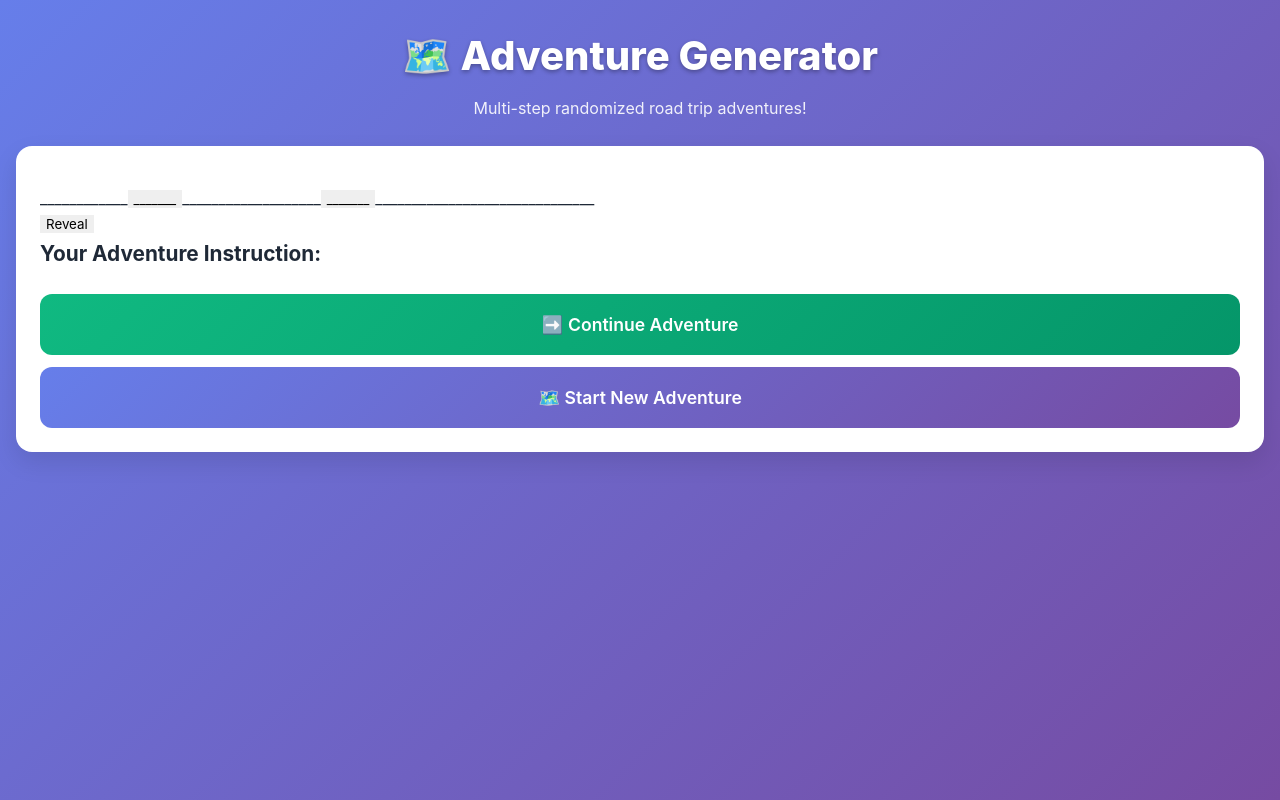
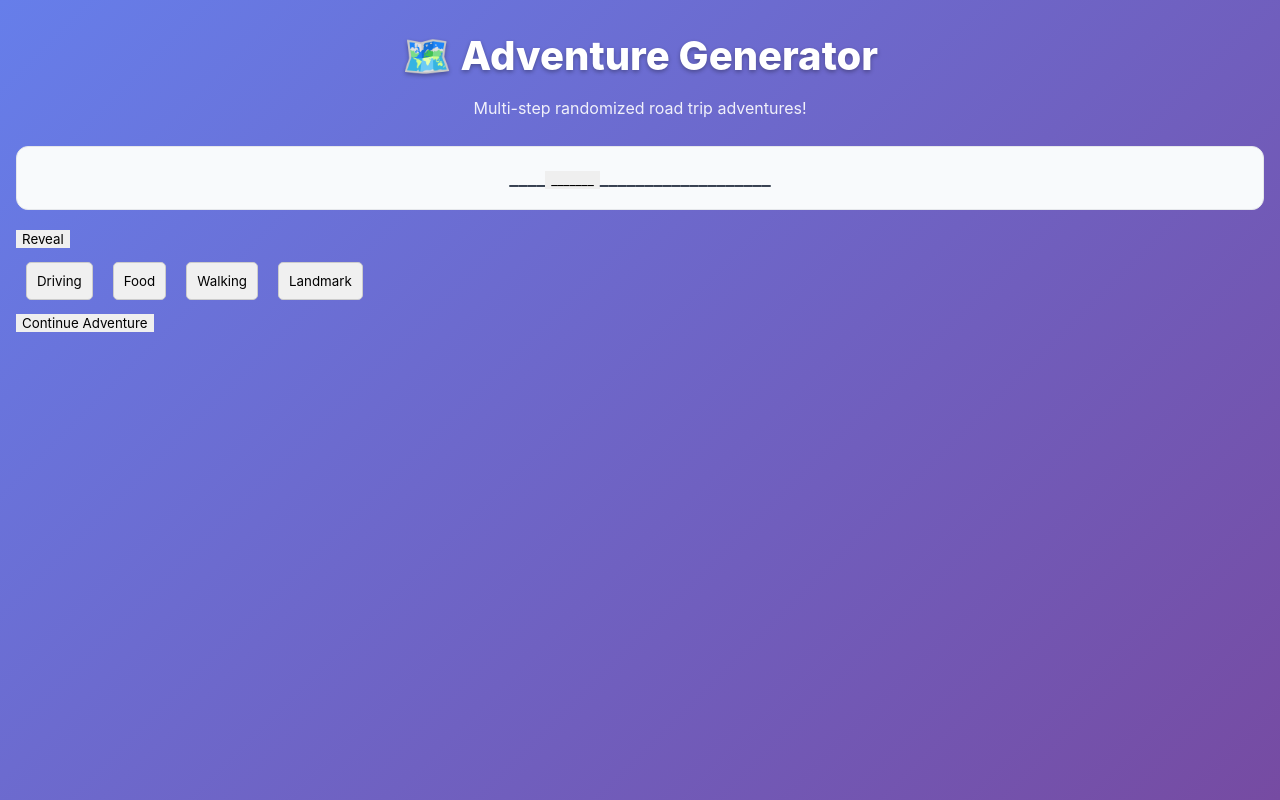
Before and after one commit to marktengi/adventure, a React (Vite) app: page / in a window 1280 px wide. Built offline with nearby package versions, Linux system fonts and the light colour scheme.

Commit message:
consolidate, add styled components

```diff
--- a/package.json
+++ b/package.json
@@ -11,7 +11,8 @@
   },
   "dependencies": {
     "react": "^19.1.1",
-    "react-dom": "^19.1.1"
+    "react-dom": "^19.1.1",
+    "styled-components": "^6.1.19"
   },
   "devDependencies": {
     "@eslint/js": "^9.35.0",
--- a/src/App.tsx
+++ b/src/App.tsx
@@ -1,13 +1,101 @@
 import { useEffect, useState } from "react";
+import styled from "styled-components";
 import "./App.css";
-import InstructionDisplay from "./components/InstructionDisplay";
-import type { RoadTripSession } from "./types";
+import { NewPromptSelector } from "./components/NewPromptSelector";
+import { Selection } from "./components/Selection";
+import { DirectionLR } from "./components/widgets/DirectionLR";
+import { prompts } from "./data";
+import { PromptCategory, PromptType, type RoadTripSession } from "./types";
+import { parsePrompt, type ParsedPrompt } from "./utils/prompt";
 import { getSessions } from "./utils/storage";
+
+const PromptArea = styled.span`
+  display: inline-block;
+  max-width: 100%;
+  font-size: 1.2rem;
+  font-weight: 600;
+  color: #374151;
+  line-height: 1.6;
+  text-align: center;
+  margin-bottom: 1rem;
+  padding: 1rem;
+  border-radius: 12px;
+  background-color: #f8fafc;
+  border: 1px solid #e5e7eb;
+  width: 100%;
+`;
 
 function App() {
   const [currentSession, setCurrentSession] = useState<RoadTripSession | null>(
     null
   );
+  const [prompt, setPrompt] = useState<ParsedPrompt>(
+    parsePrompt(prompts[PromptCategory.DRIVING][0])
+  );
+
+  const newPromptSelection = (category: PromptCategory) => {
+    const categoryPrompts = prompts[category];
+    const newPrompt = parsePrompt(
+      categoryPrompts[Math.floor(Math.random() * categoryPrompts.length)]
+    );
+    setPrompt(newPrompt);
+    setSelections([]);
+    setWidget(null);
+    setMask(newPrompt.numSelections > 0);
+  };
+
+  const [widget, setWidget] = useState<React.ReactNode | null>(null);
+  const [mask, setMask] = useState<boolean>(true);
+
+  const [selections, setSelections] = useState<string[]>([]);
+
+  const setSelection = (selectedOption: string, idx: number) => {
+    const newSelections = [...selections];
+    newSelections[idx] = selectedOption;
+    setSelections(newSelections);
+  };
+
+  const selectWidget = (promptType: PromptType, idx: number) => {
+    switch (promptType) {
+      case PromptType.DIRECTION_LR:
+        setWidget(
+          <DirectionLR
+            onSelection={(selectedOption: string) =>
+              setSelection(selectedOption, idx)
+            }
+            multi={false}
+          />
+        );
+        break;
+      // case PromptType.DIRECTION_LRF:
+      //   setWidget(
+      //     <DirectionLRF
+      //       onSelection={(selectedOption: string) =>
+      //         setSelection(selectedOption, idx)
+      //       }
+      //     />
+      //   );
+      //   break;
+      default:
+        setWidget(null);
+        break;
+    }
+  };
+
+  const components = prompt.parts.map((part, index) => {
+    if (typeof part === "object" && "promptType" in part) {
+      return (
+        <Selection
+          promptType={part.promptType}
+          onClick={(promptType: PromptType) => selectWidget(promptType, index)}
+          value={selections[index]}
+        />
+      );
+    }
+    // return <span style={{ opacity: mask ? 0 : 1 }}>{part}</span>;
+    return <span>{mask ? "_".repeat(part.length) : part}</span>;
+  });
+
   // const [currentPromptSet, setCurrentPromptSet] = useState<string[]>([]);
   // const [currentPromptIndex, setCurrentPromptIndex] = useState(0);
   // const [userSelections, setUserSelections] = useState<UserSelection[]>([]);
@@ -146,13 +234,15 @@ function App() {
           />
         )} */}
 
-        {/* Current instruction display */}
-        {currentSession && (
-          <InstructionDisplay
-            onContinue={continueAdventure}
-            onNewAdventure={startNewAdventure}
-          />
-        )}
+        <PromptArea>{components}</PromptArea>
+        <br />
+        {widget}
+
+        <button onClick={() => setMask(false)}>Reveal</button>
+
+        <NewPromptSelector onSelection={newPromptSelection} />
+
+        <button onClick={continueAdventure}>Continue Adventure</button>
       </main>
     </div>
   );
--- a/src/components/InstructionDisplay.tsx
+++ /dev/null
@@ -1,104 +0,0 @@
-import { useMemo, useState } from "react";
-import { prompts } from "../data";
-import { PromptCategory, PromptType } from "../types";
-import { parsePrompt } from "../utils/prompt";
-import { Selection } from "./Selection";
-import { DirectionLR } from "./widgets/DirectionLR";
-
-interface InstructionDisplayProps {
-  onContinue: () => void;
-  onNewAdventure: () => void;
-}
-
-const InstructionDisplay = ({
-  onContinue,
-  onNewAdventure,
-}: InstructionDisplayProps) => {
-  const prompt = prompts[PromptCategory.DRIVING][1];
-
-  const [widget, setWidget] = useState<React.ReactNode | null>(null);
-  const [mask, setMask] = useState<boolean>(true);
-
-  const parts = useMemo(() => parsePrompt(prompt), [prompt]);
-
-  const [selections, setSelections] = useState<string[]>([]);
-
-  const setSelection = (selectedOption: string, idx: number) => {
-    const newSelections = [...selections];
-    newSelections[idx] = selectedOption;
-    setSelections(newSelections);
-  };
-
-  const selectWidget = (promptType: PromptType, idx: number) => {
-    console.log("selectWidget", promptType, idx);
-    switch (promptType) {
-      case PromptType.DIRECTION_LR:
-        setWidget(
-          <DirectionLR
-            onSelection={(selectedOption: string) =>
-              setSelection(selectedOption, idx)
-            }
-            multi={false}
-          />
-        );
-        break;
-      // case PromptType.DIRECTION_LRF:
-      //   setWidget(
-      //     <DirectionLRF
-      //       onSelection={(selectedOption: string) =>
-      //         setSelection(selectedOption, idx)
-      //       }
-      //     />
-      //   );
-      //   break;
-      default:
-        setWidget(null);
-        break;
-    }
-  };
-
-  const components = parts.map((part, index) => {
-    if (typeof part === "object" && "promptType" in part) {
-      return (
-        <Selection
-          promptType={part.promptType}
-          onClick={(promptType: PromptType) => selectWidget(promptType, index)}
-          value={selections[index]}
-        />
-      );
-    }
-    // return <span style={{ opacity: mask ? 0 : 1 }}>{part}</span>;
-    return <span>{mask ? "_".repeat(part.length) : part}</span>;
-  });
-
-  return (
-    <div className="instruction-display">
-      <div className="instruction-card">
-        <div className="instruction-header">
-          <span className="timestamp"></span>
-        </div>
-
-        {components}
-        <br />
-        {widget}
-
-        <button onClick={() => setMask(false)}>Reveal</button>
-
-        <div className="instruction-content">
-          <h2>Your Adventure Instruction:</h2>
-        </div>
-
-        <div className="instruction-actions">
-          <button className="continue-btn" onClick={onContinue}>
-            ➡️ Continue Adventure
-          </button>
-          <button className="new-adventure-btn" onClick={onNewAdventure}>
-            🗺️ Start New Adventure
-          </button>
-        </div>
-      </div>
-    </div>
-  );
-};
-
-export default InstructionDisplay;
--- /dev/null
+++ b/src/components/NewPromptSelector.tsx
@@ -0,0 +1,33 @@
+import styled from "styled-components";
+import { PromptCategory } from "../types";
+
+interface NewPromptSelectorProps {
+  onSelection: (category: PromptCategory) => void;
+}
+
+const CategoryButton = styled.button`
+  background-color: #f0f0f0;
+  border: 1px solid #ccc;
+  border-radius: 5px;
+  padding: 10px;
+  margin: 10px;
+`;
+
+export const NewPromptSelector = ({ onSelection }: NewPromptSelectorProps) => {
+  return (
+    <div>
+      <CategoryButton onClick={() => onSelection(PromptCategory.DRIVING)}>
+        Driving
+      </CategoryButton>
+      <CategoryButton onClick={() => onSelection(PromptCategory.FOOD)}>
+        Food
+      </CategoryButton>
+      <CategoryButton onClick={() => onSelection(PromptCategory.WALKING)}>
+        Walking
+      </CategoryButton>
+      <CategoryButton onClick={() => onSelection(PromptCategory.LANDMARK)}>
+        Landmark
+      </CategoryButton>
+    </div>
+  );
+};
--- a/src/data.ts
+++ b/src/data.ts
@@ -155,6 +155,7 @@ export const roadTripInstructions: RoadTripInstruction[] = [
 
 export const prompts: Record<PromptCategory, string[]> = {
   [PromptCategory.DRIVING]: [
+    "Turn {direction_lr} as soon as possible",
     "Make as few turns as possible for {{driving_amount}}",
     "For the next {{driving_amount}}, make every {direction_lr} turn that you haven't made yet",
     "Follow the next {color} car you see for {{driving_amount}}",
--- a/src/utils/prompt.ts
+++ b/src/utils/prompt.ts
@@ -24,10 +24,15 @@ const expand = (prompt: string) => {
   });
 };
 
-export const parsePrompt = (prompt: string) => {
-  return expand(prompt)
-    .split(/ ?(\{.+?\}) ?/)
-    .map((part) => {
+export type ParsedPrompt = {
+  raw: string;
+  parts: (string | { promptType: PromptType })[];
+  numSelections: number;
+};
+
+export const parsePrompt = (prompt: string): ParsedPrompt => {
+  const raw = expand(prompt);
+  const parts = raw.split(/ ?(\{.+?\}) ?/).map((part) => {
     if (part.startsWith("{") && part.endsWith("}")) {
       const type = part.slice(1, -1) as PromptType;
       return {
@@ -37,4 +42,9 @@ export const parsePrompt = (prompt: string) => {
       return part;
     }
   });
+  const numSelections = parts.filter(
+    (part) => typeof part === "object" && "promptType" in part
+  ).length;
+  console.log({ raw, parts, numSelections });
+  return { raw, parts, numSelections };
 };
```
Also changed, not shown: src/components/MadLibsPrompt.tsx (deleted, +0 -91 lines), 1 other file (tests, documents, lock files or other folders). Lines whose indentation alone changed are shown as unchanged.
